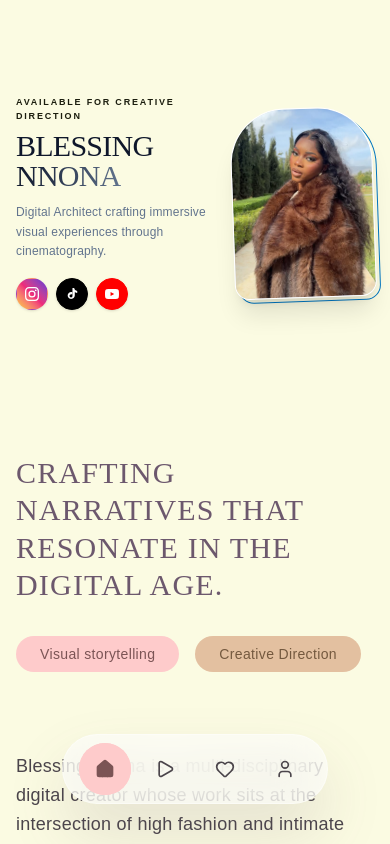
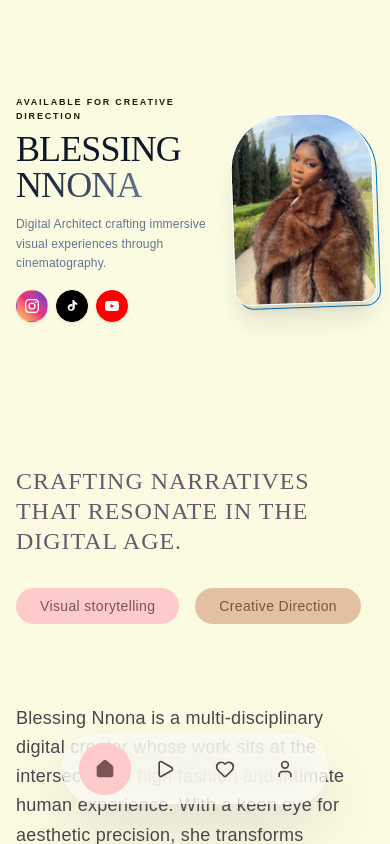
Before and after one commit to janettemi/BlessingPort, a React (Vite) app: page / in a window 390 px wide. Shown: the top 844 px of the page. Built offline with nearby package versions, Linux system fonts and the light colour scheme.

Commit message:
font page change

```diff
--- a/src/components/About.tsx
+++ b/src/components/About.tsx
@@ -13,7 +13,7 @@ export default function About() {
             viewport={{ once: true }}
             className="md:col-span-5"
           >
-            <h2 className="text-3xl md:text-4xl text-primary mb-8 leading-tight">
+            <h2 className="text-2xl md:text-4xl text-primary mb-8 leading-tight">
               Crafting narratives that resonate in the digital age.
             </h2>
             <div className="flex flex-wrap gap-4 mb-8">
--- a/src/components/Hero.tsx
+++ b/src/components/Hero.tsx
@@ -21,7 +21,7 @@ export default function Hero() {
             initial={{ opacity: 0, y: 30 }}
             animate={{ opacity: 1, y: 0 }}
             transition={{ duration: 0.8, delay: 0.4 }}
-            className="text-2xl min-[380px]:text-3xl sm:text-5xl md:text-6xl lg:text-7xl font-light tracking-tight text-slate-900 leading-none mb-3 sm:mb-8"
+            className="text-3xl min-[380px]:text-4xl sm:text-6xl md:text-7xl lg:text-8xl font-light tracking-tight text-slate-900 leading-none mb-3 sm:mb-8"
           >
             Blessing <br />
             <span className="text-transparent bg-clip-text bg-gradient-to-r from-slate-900 to-slate-500">
@@ -33,7 +33,7 @@ export default function Hero() {
             initial={{ opacity: 0 }}
             animate={{ opacity: 1 }}
             transition={{ delay: 1 }}
-            className="text-[10px] min-[380px]:text-xs sm:text-lg text-slate-500 leading-relaxed max-w-xs md:max-w-md mb-4 sm:mb-10"
+            className="text-[15px] min-[380px]:text-xs sm:text-lg text-slate-500 leading-relaxed max-w-xs md:max-w-md mb-4 sm:mb-10"
           >
             Digital Architect crafting immersive visual experiences through cinematography.
           </motion.p>
```
